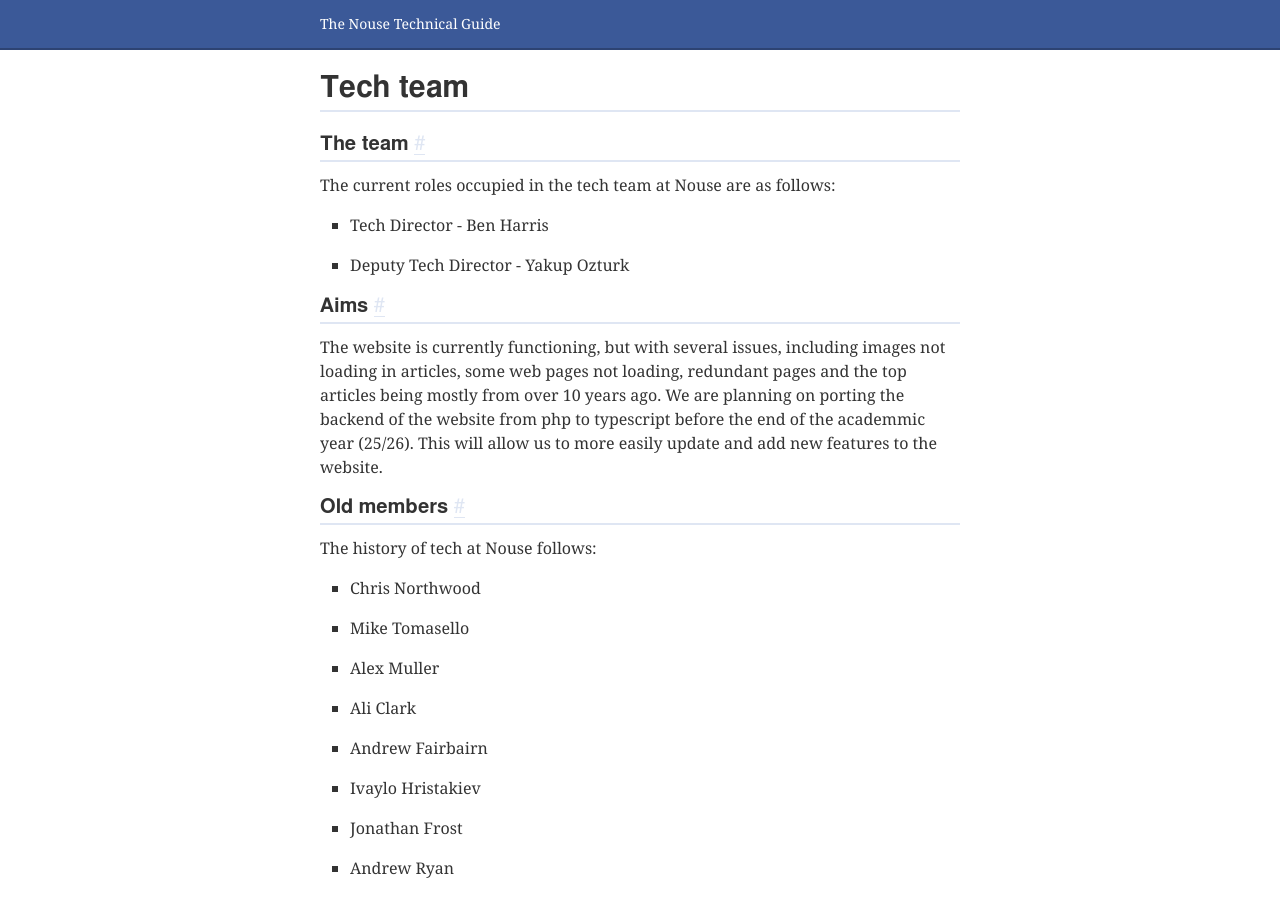
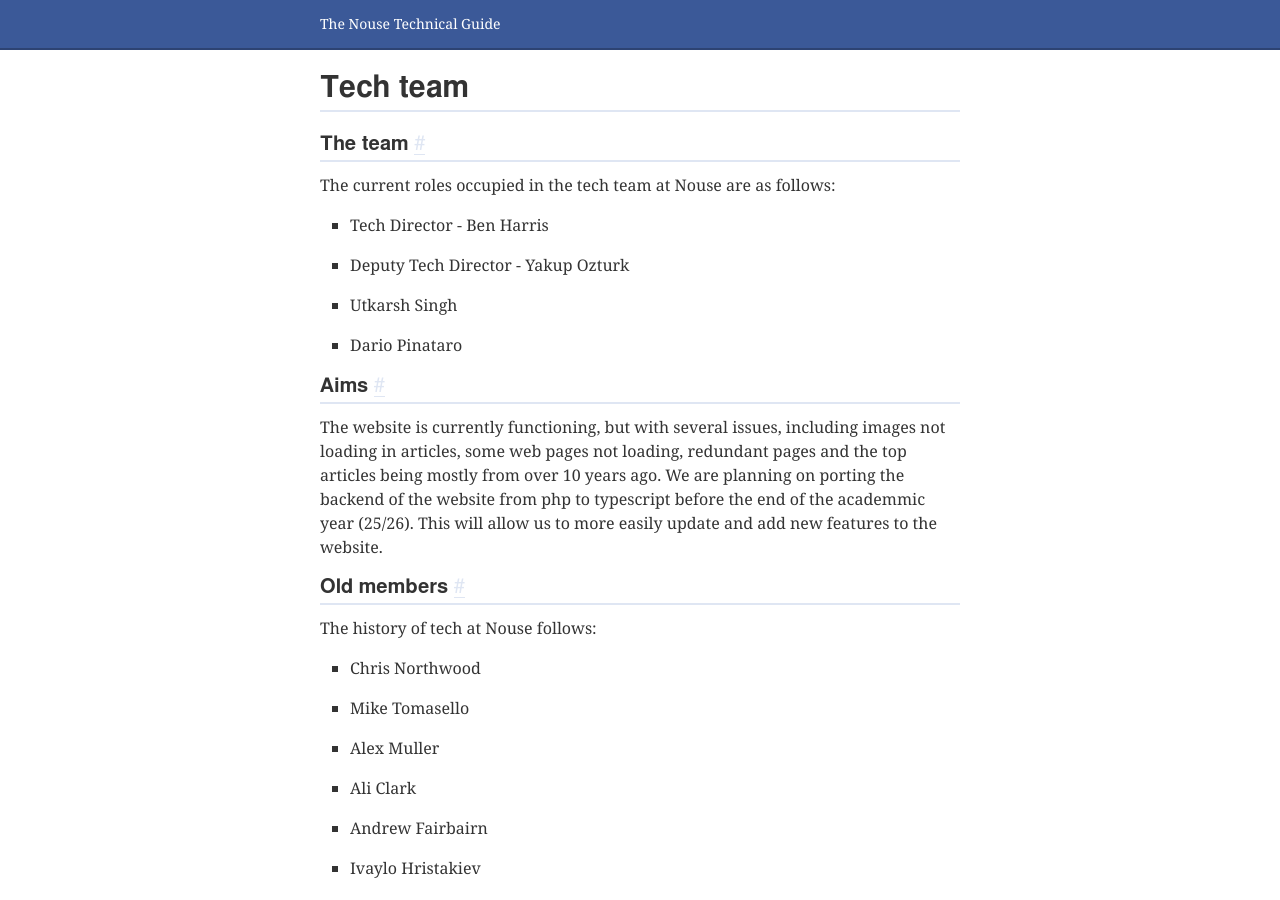
Before and after one commit to yorknouse/docs, a Jekyll site: the page built from pages/15 tech-team.md, in a window 1280 px wide and 900 px high. Built offline with Jekyll 4.4.1, drawn with Linux system fonts in a browser that asks for light colours.

Commit message:
Update tech team members in 15 tech-team.md
Added new members Utkarsh Singh and Dario Pinataro to the tech team.

```diff
--- a/pages/15 tech-team.md
+++ b/pages/15 tech-team.md
@@ -6,6 +6,8 @@ layout: page
 The current roles occupied in the tech team at Nouse are as follows:
 * Tech Director - Ben Harris
 * Deputy Tech Director - Yakup Ozturk
+* Utkarsh Singh
+* Dario Pinataro
 
 ## Aims
 The website is currently functioning, but with several issues, including images not loading in articles, some web pages not loading, redundant pages and the top articles being mostly from over 10 years ago. We are planning on porting the backend of the website from php to typescript before the end of the academmic year (25/26). This will allow us to more easily update and add new features to the website.
```
